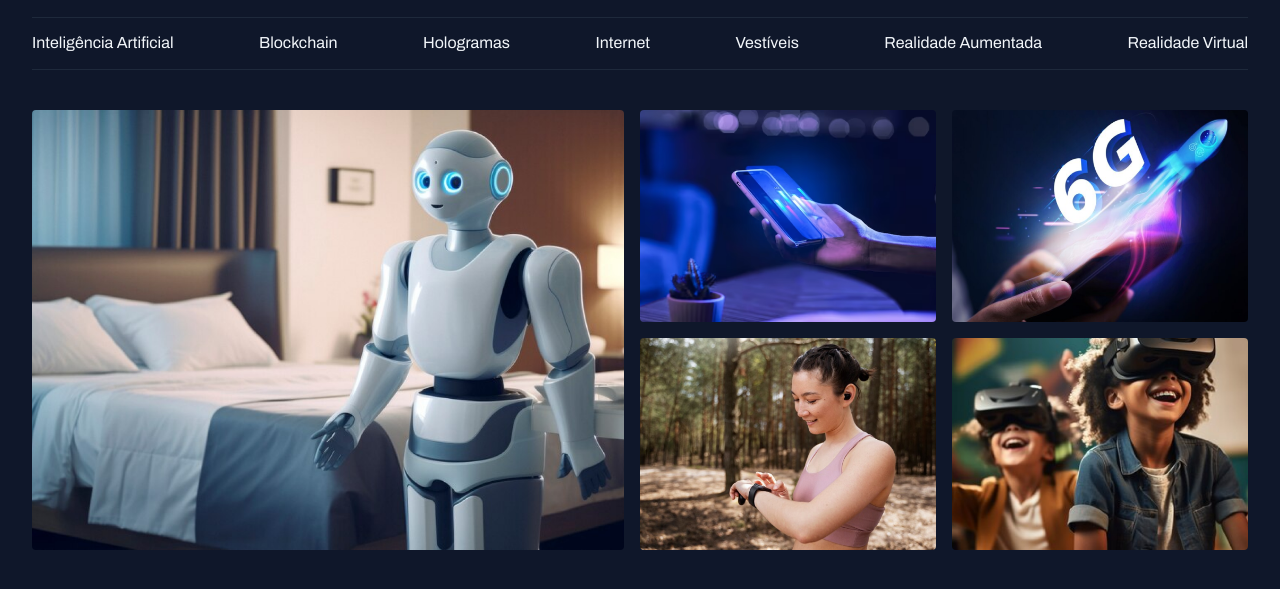
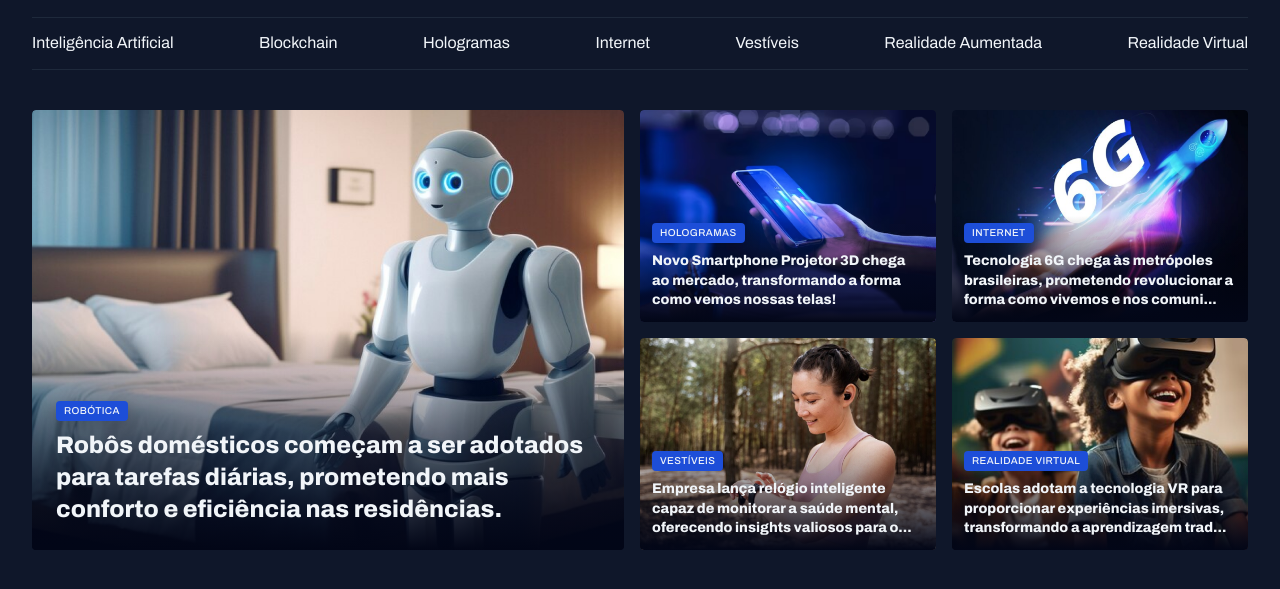
Before and after one commit to carlos-hfc/portal-noticias, a plain HTML site: page index.html in a window 1280 px wide. Shown: the part 45-634 px from the top of the page. Drawn offline with Linux system fonts and the light colour scheme; files whose address does not match are found by name.

Commit message:
feat: add card style

```diff
--- a/index.html
+++ b/index.html
@@ -45,23 +45,53 @@
 
   <main class="grid container">
     <section id="featured" class="grid grid-col gap-16">
-      <div>
+      <figure class="card">
         <img src="assets/images/Image 01.png" alt="" />
-      </div>
+        <figcaption>
+          <span class="content-tag">Robótica</span>
+          <h2 class="text-2xl">Robôs domésticos começam a ser adotados para tarefas diárias, prometendo mais conforto e
+            eficiência nas
+            residências.</h2>
+        </figcaption>
+      </figure>
 
       <div class="grid grid-cols-2 gap-16">
-        <div>
+        <figure class="card">
           <img src="assets/images/Image 02.png" alt="" />
-        </div>
-        <div>
+          <figcaption>
+            <span class="content-tag">Hologramas</span>
+            <h2 class="text-lg">Novo Smartphone Projetor 3D chega ao mercado, transformando a forma como vemos nossas
+              telas!</h2>
+          </figcaption>
+        </figure>
+
+        <figure class="card">
           <img src="assets/images/Image 03.png" alt="" />
-        </div>
-        <div>
+          <figcaption>
+            <span class="content-tag">Internet</span>
+            <h2 class="text-lg">Tecnologia 6G chega às metrópoles brasileiras, prometendo revolucionar a forma como
+              vivemos e nos comuni...</h2>
+          </figcaption>
+        </figure>
+
+        <figure class="card">
           <img src="assets/images/Image 04.png" alt="" />
-        </div>
-        <div>
+          <figcaption>
+            <span class="content-tag">Vestíveis</span>
+            <h2 class="text-lg">Empresa lança relógio inteligente capaz de monitorar a saúde mental, oferecendo insights
+              valiosos para o...
+            </h2>
+          </figcaption>
+        </figure>
+
+        <figure class="card">
           <img src="assets/images/Image 05.png" alt="" />
-        </div>
+          <figcaption>
+            <span class="content-tag">Realidade Virtual</span>
+            <h2 class="text-lg">Escolas adotam a tecnologia VR para proporcionar experiências imersivas, transformando a
+              aprendizagem trad...</h2>
+          </figcaption>
+        </figure>
       </div>
     </section>
   </main>
--- a/styles/global.css
+++ b/styles/global.css
@@ -55,3 +55,15 @@ img {
 main {
   margin-top: 40px;
 }
+
+.content-tag {
+  display: inline-block;
+  background-color: var(--brand-color-dark);
+  padding: 4px 8px;
+  border-radius: 4px;
+  font: 500 10px/1.2 var(--font-family);
+  text-transform: uppercase;
+  letter-spacing: 0.04em;
+  color: var(--text-color-primary);
+  box-shadow: 0px 4px 16px rgba(2, 6, 23, 0.25);
+}
--- a/styles/sections.css
+++ b/styles/sections.css
@@ -4,4 +4,32 @@
     object-fit: cover;
     border-radius: 4px;
   }
+
+  .card {
+    position: relative;
+    overflow: hidden;
+    border-radius: 4px;
+
+    &::before {
+      content: "";
+      position: absolute;
+      background-image: linear-gradient(180deg, transparent 0%, #020617 100%);
+      inset: 0;
+      top: 50%;
+    }
+
+    figcaption {
+      position: absolute;
+      bottom: 0;
+      padding: 24px;
+
+      &:has(.text-lg) {
+        padding: 12px;
+      }
+
+      h2 {
+        margin-top: 8px;
+      }
+    }
+  }
 }
--- a/styles/utility.css
+++ b/styles/utility.css
@@ -13,3 +13,19 @@
 .gap-16 {
   gap: 16px;
 }
+
+.text-2xl {
+  font: var(--h1);
+}
+
+.text-xl {
+  font: var(--h2);
+}
+
+.text-lg {
+  font: var(--h3);
+}
+
+.text-sm {
+  font: var(--text-small);
+}
```
